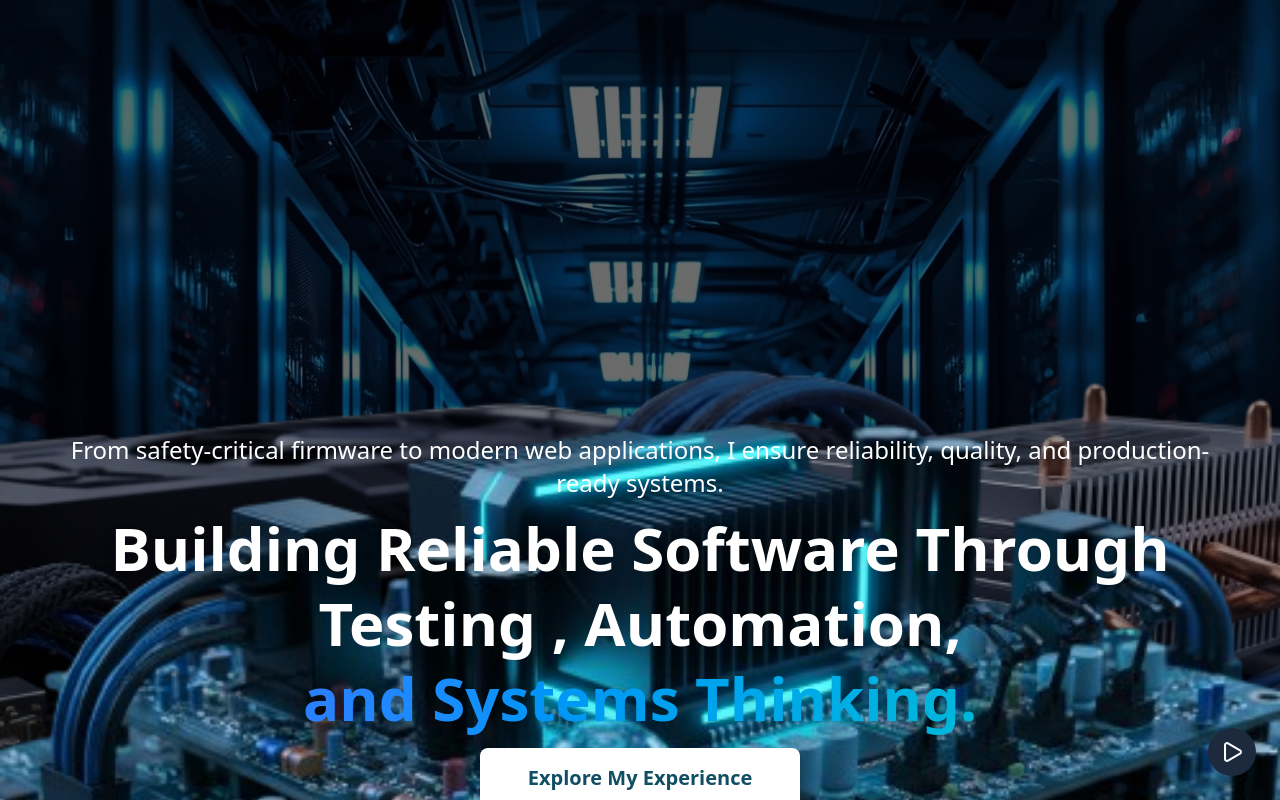
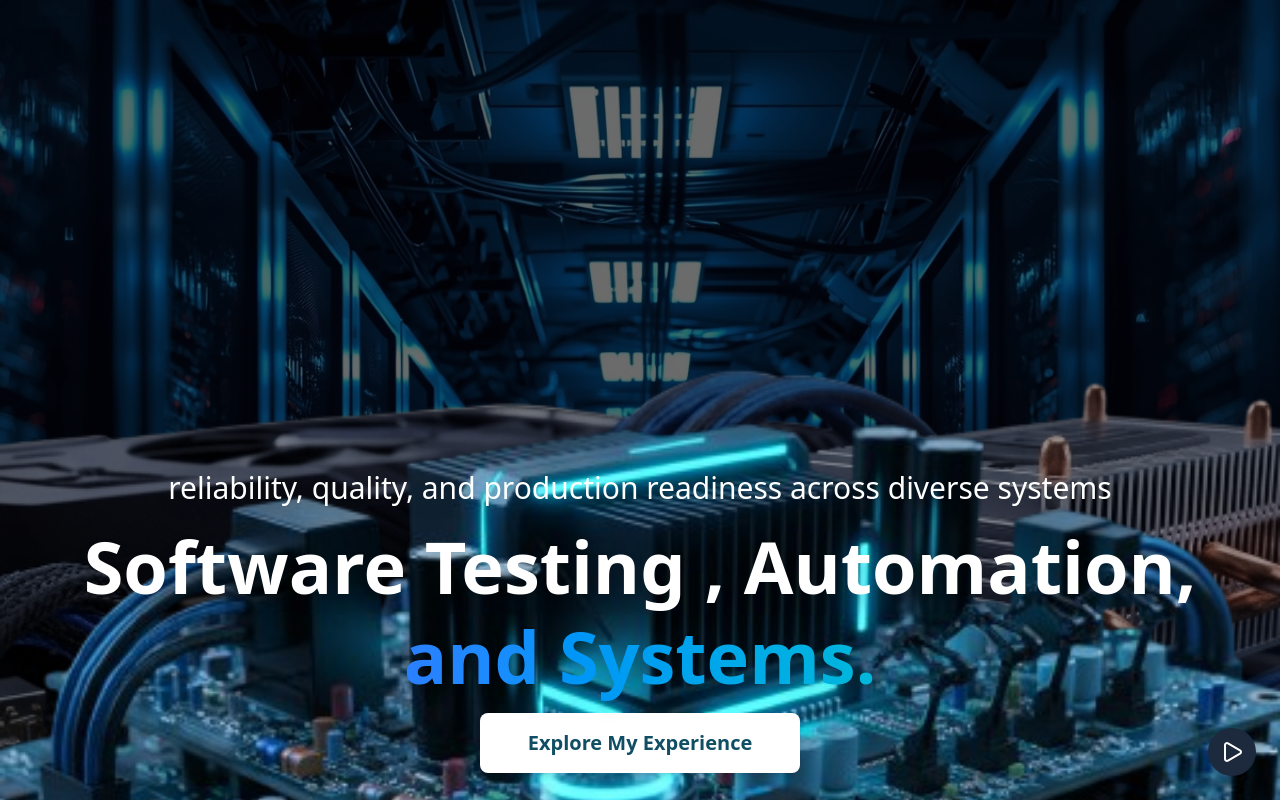
Before and after one commit to apitongcm/web-portfolio-2025, a React (Vite) app: page /home in a window 1280 px wide. Shown: the top 800 px of the page. Built offline with nearby package versions, Linux system fonts and the light colour scheme; no server answers.

Commit message:
update:fixed jumbotron text size, and More about me section

```diff
--- a/src/Components/About-Detail.jsx
+++ b/src/Components/About-Detail.jsx
@@ -43,9 +43,6 @@ function MoreAboutMe() {
        a strong tester's mindset, focusing on anticipating failures, validating complex edge cases, and proactively
        improving overall quality before the product's release.
     </p>
-    </div>
-
-      <div className='mb-6 px-4 sm:px-8 md:px-16 text-center sm:text-left'>
 
     <p className="text-lg sm:text-xl md:text-2xl text-black max-w-xl mx-auto sm:mx-0 ">
       I am currently pursuing a Master’s degree in Computer Science and
--- a/src/Components/MoreAboutMe.jsx
+++ b/src/Components/MoreAboutMe.jsx
@@ -70,7 +70,7 @@ function MoreAboutMe() {
       >
         <Icon size={42} className='text-blue-700' />
       </div>
-      <h3 className='text-lg font-semibold'>
+      <h3 className='text-lg text-center font-semibold'>
         {caption}
       </h3>
       <p className="text-sm mt-4 text-center font-medium tracking-wide">
--- a/src/Components/ParallaxSection.jsx
+++ b/src/Components/ParallaxSection.jsx
@@ -41,21 +41,21 @@ export default function ParallaxHero() {
           initial={{ opacity: 0, y: 30 }}
           whileInView={{ opacity: 1, y: 0 }}
           transition={{ duration: 0.8 }}
-          className="text-md sm:text-xl md:text-2xl opacity-90 drop-shadow-xl leading-snug"
+          className="text-lg sm:text-2xl md:text-3xl opacity-90 drop-shadow-xl leading-snug"
         >
-          From safety-critical firmware to modern web applications, I ensure reliability, quality, and production-ready systems.
+          reliability, quality, and production readiness across diverse systems
         </motion.p>
 
         <motion.h1
           initial={{ opacity: 0, y: 30 }}
           whileInView={{ opacity: 1, y: 0 }}
           transition={{ duration: 0.8 }}
-          className="text-3xl sm:text-5xl md:text-6xl font-extrabold mt-3 leading-tight drop-shadow-xl max-[641px]:text-4xl"
+          className="text-4xl sm:text-6xl md:text-7xl font-extrabold mt-3 leading-tight drop-shadow-xl max-[641px]:text-5xl"
         >
-          Building Reliable Software Through Testing
+          Software Testing
           , Automation, {" "} <br />
           <span className="text-transparent bg-clip-text bg-gradient-to-r from-blue-500 to-cyan-500">
-            and Systems Thinking.
+            and Systems.
           </span>
         </motion.h1>
 
--- a/src/Components/Projects.jsx
+++ b/src/Components/Projects.jsx
@@ -55,7 +55,7 @@ export default function Projects() {
             transition={{ type: "spring", stiffness: 150, delay: i * 0.05 }}
             className="relative p-6 border border-gray-800 rounded-xl bg-gradient-to-b from-[#111] to-[#000]
                        shadow-[0_0_10px_rgba(255,255,255,0.05)] hover:shadow-[0_0_15px_rgba(225,29,72,0.2)]
-                       transition-all duration-300"
+                       transition-all duration-300 w-16 h-16"
           >
             <h3 className="text-xl font-semibold text-white mb-2 truncate">{repo.name}</h3>
             <p className="text-sm text-gray-400 mb-4 line-clamp-2">
```
